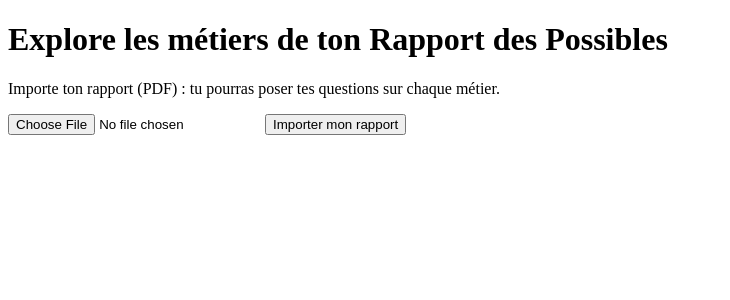
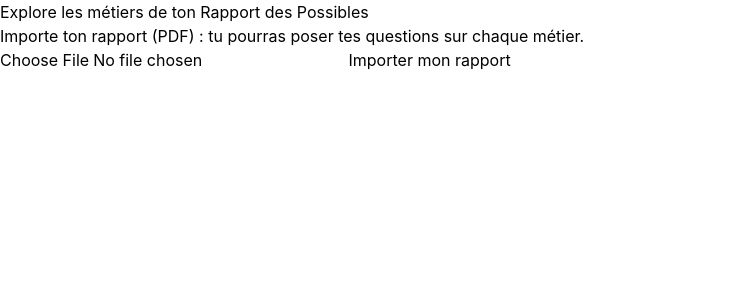
Before and after one commit to Code4sud/2026-equipe-07, a SvelteKit app in the folder orientation-assistant/: page / in a window 1280 px wide. Shown: the top 300 px of the page, without its empty margins (0-730 px from the left). Built offline with nearby package versions, Linux system fonts and the light colour scheme.

Commit message:
Integration TailwindCSS + Lucide

```diff
--- a/orientation-assistant/package.json
+++ b/orientation-assistant/package.json
@@ -32,6 +32,9 @@
 		"vite": "^8.3.8"
 	},
 	"dependencies": {
-		"pdfjs-dist": "^6.5.438"
+		"@lucide/svelte": "^1.76.0",
+		"@tailwindcss/vite": "^4.3.5",
+		"pdfjs-dist": "^6.5.438",
+		"tailwindcss": "^4.3.5"
 	}
 }
--- /dev/null
+++ b/orientation-assistant/src/app.css
@@ -0,0 +1 @@
+@import "tailwindcss";
--- a/orientation-assistant/src/routes/+layout.svelte
+++ b/orientation-assistant/src/routes/+layout.svelte
@@ -1,5 +1,6 @@
 <script>
 	import favicon from '#lib/assets/favicon.svg';
+	import "../app.css";
 	let { children } = $props();
 </script>
 
--- a/orientation-assistant/vite.config.js
+++ b/orientation-assistant/vite.config.js
@@ -1,9 +1,11 @@
 import adapter from '@sveltejs/adapter-node';
 import { sveltekit } from '@sveltejs/kit/vite';
 import { defineConfig } from 'vite';
+import tailwindcss from '@tailwindcss/vite';
 
 export default defineConfig({
 	plugins: [
+		tailwindcss(),
 		sveltekit({
 			compilerOptions: {
 				// Force runes mode for the project, except for libraries. Can be removed in svelte 6.
```
Also changed, not shown: 1 other file (tests, documents, lock files or other folders).
